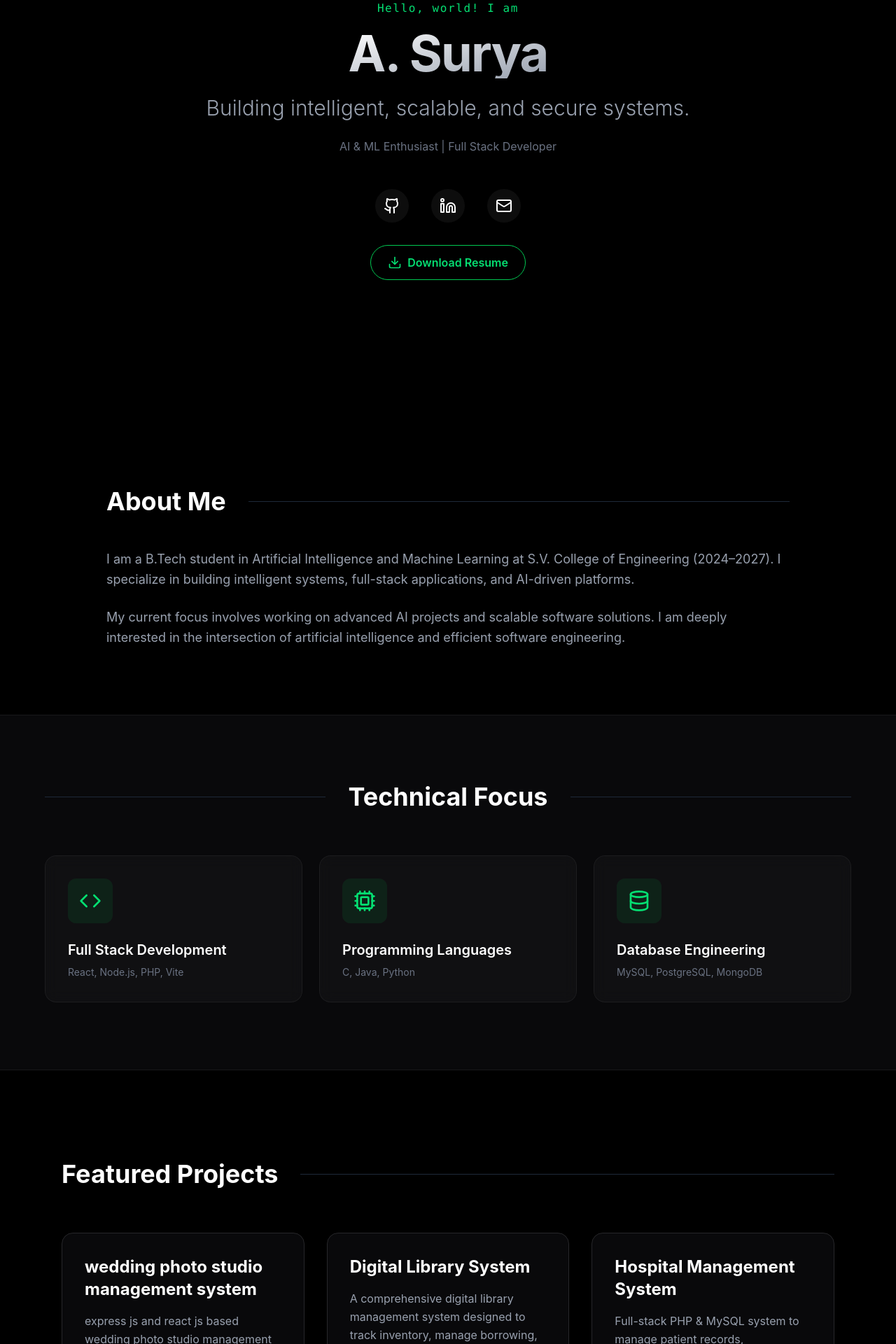
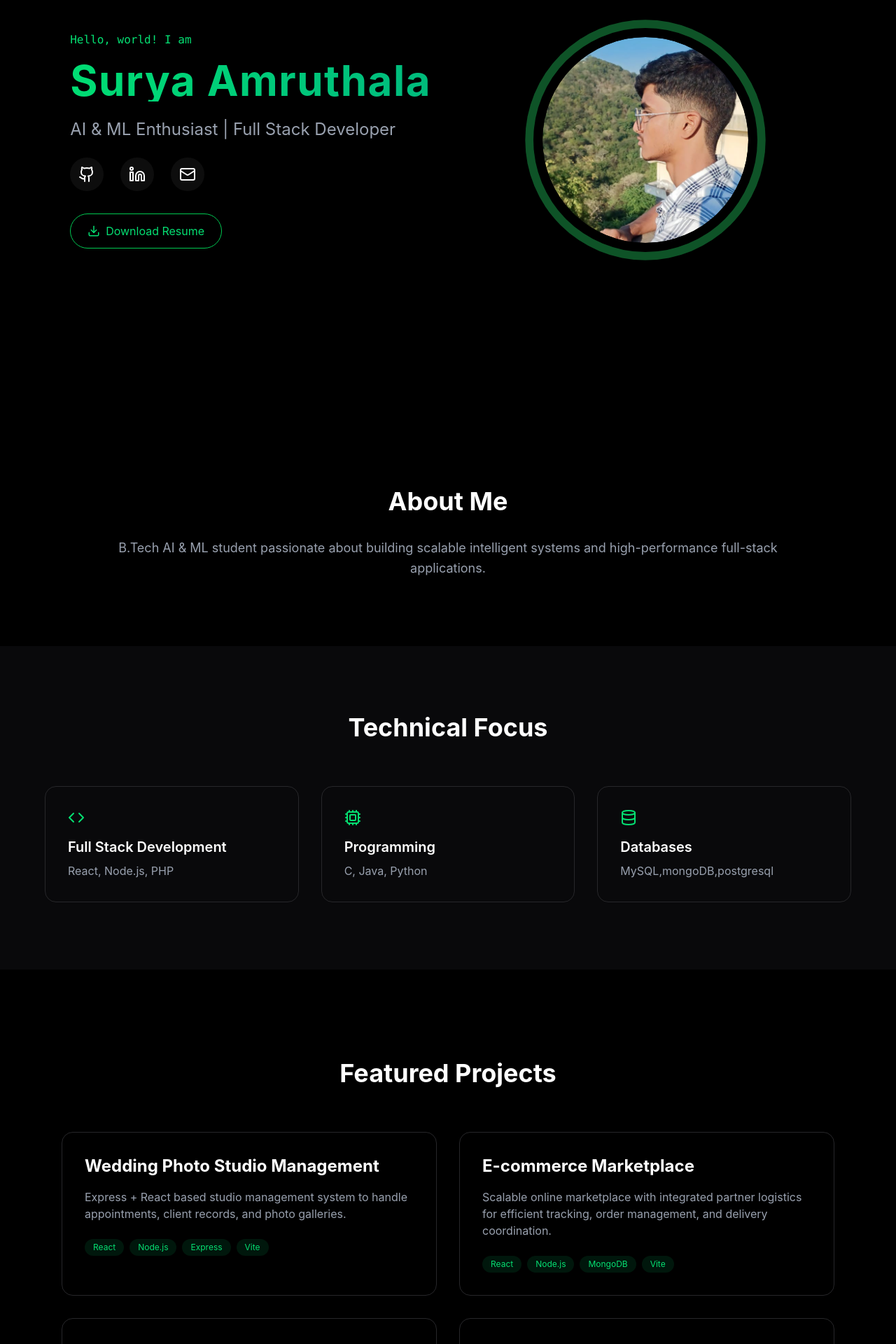
Before and after one commit to suryaamruthala/surya-portfolio, a React (Vite) app: page / in a window 1280 px wide. Shown: the part 200-2120 px from the top of the page at 70% size. Built offline with nearby package versions, Linux system fonts and the light colour scheme.

Commit message:
ui change

```diff
--- a/src/App.css
+++ b/src/App.css
@@ -66,3 +66,18 @@
 .glow-card:hover::before {
   opacity: 1;
 }
+@keyframes ringThickness {
+  0% {
+    box-shadow: 0 0 0 4px rgba(34, 197, 94, 0.9);
+  }
+  50% {
+    box-shadow: 0 0 0 12px rgba(34, 197, 94, 0.4);
+  }
+  100% {
+    box-shadow: 0 0 0 4px rgba(34, 197, 94, 0.9);
+  }
+}
+
+.animate-ringThickness {
+  animation: ringThickness 2.5s ease-in-out infinite;
+}
--- a/src/App.jsx
+++ b/src/App.jsx
@@ -10,17 +10,29 @@ import {
   ExternalLink,
   Sun,
   Moon,
-  Download
+  Download,
 } from "lucide-react";
+import profile from "./assets/profile/surya.jpeg";
 import "./App.css";
 
 export default function App() {
   const [theme, setTheme] = useState("dark");
+  const [scroll, setScroll] = useState(0);
 
   useEffect(() => {
-    // Check for saved theme
     const savedTheme = localStorage.getItem("portfolio-theme") || "dark";
     setTheme(savedTheme);
+
+    const handleScroll = () => {
+      const totalHeight =
+        document.documentElement.scrollHeight -
+        document.documentElement.clientHeight;
+      const scrollPosition = window.scrollY;
+      setScroll((scrollPosition / totalHeight) * 100);
+    };
+
+    window.addEventListener("scroll", handleScroll);
+    return () => window.removeEventListener("scroll", handleScroll);
   }, []);
 
   const toggleTheme = () => {
@@ -32,8 +44,15 @@ export default function App() {
   const isDark = theme === "dark";
 
   return (
-    <div className={`min-h-screen transition-colors duration-300 ${isDark ? "bg-black text-white" : "bg-gray-50 text-slate-900"}`}>
-      <Navbar theme={theme} toggleTheme={toggleTheme} isDark={isDark} />
+    <div className={`min-h-screen transition-colors duration-500 ${isDark ? "bg-black text-white" : "bg-gray-50 text-slate-900"}`}>
+
+      {/* Scroll Progress */}
+      <div
+        className="fixed top-0 left-0 h-1 bg-green-500 z-50 transition-all duration-150"
+        style={{ width: `${scroll}%` }}
+      />
+
+      <Navbar toggleTheme={toggleTheme} isDark={isDark} />
       <Hero isDark={isDark} />
       <About isDark={isDark} />
       <Skills isDark={isDark} />
@@ -48,10 +67,11 @@ export default function App() {
 
 function Navbar({ toggleTheme, isDark }) {
   return (
-    <nav className={`fixed w-full backdrop-blur-md z-50 border-b transition-colors duration-300 ${isDark ? "bg-black/80 border-white/5" : "bg-white/80 border-black/5"}`}>
+    <nav className={`fixed w-full backdrop-blur-xl z-50 border-b ${isDark ? "bg-black/60 border-white/10" : "bg-white/70 border-transparent shadow-sm"}`}>
       <div className="max-w-6xl mx-auto px-6 py-4 flex justify-between items-center">
-        <h1 className="font-bold text-2xl bg-gradient-to-r from-green-500 to-emerald-600 bg-clip-text text-transparent">Surya</h1>
-
+        <h1 className="font-bold text-2xl bg-gradient-to-r from-green-400 to-emerald-500 bg-clip-text text-transparent">
+          Surya Amruthala
+        </h1>
         <div className="flex items-center gap-8">
           <div className="space-x-8 hidden md:block text-sm font-medium tracking-wide">
             <a href="#about" className={`transition-colors ${isDark ? "hover:text-green-400" : "hover:text-green-600"}`}>About</a>
@@ -60,7 +80,10 @@ function Navbar({ toggleTheme, isDark }) {
             <a href="#contact" className={`transition-colors ${isDark ? "hover:text-green-400" : "hover:text-green-600"}`}>Contact</a>
           </div>
 
-          <button onClick={toggleTheme} className={`p-2 rounded-full transition-colors ${isDark ? "bg-white/10 hover:bg-white/20 text-yellow-400" : "bg-black/5 hover:bg-black/10 text-slate-700"}`}>
+        <button
+          onClick={toggleTheme}
+          className={`p-2 rounded-full ${isDark ? "bg-white/10 hover:bg-white/20 text-yellow-400" : "bg-black/5 hover:bg-black/10"}`}
+        >
           {isDark ? <Sun size={20} /> : <Moon size={20} />}
         </button>
         </div>
@@ -73,110 +96,90 @@ function Navbar({ toggleTheme, isDark }) {
 
 function Hero({ isDark }) {
   return (
-    <section className="h-screen flex flex-col justify-center items-center text-center px-6 relative overflow-hidden">
-      {/* Background decorations */}
-      <div className={`absolute top-1/4 left-1/4 w-96 h-96 rounded-full blur-3xl -z-10 transition-colors duration-700 ${isDark ? "bg-green-500/10" : "bg-green-500/20"}`} />
-      <div className={`absolute bottom-1/4 right-1/4 w-96 h-96 rounded-full blur-3xl -z-10 transition-colors duration-700 ${isDark ? "bg-emerald-500/10" : "bg-emerald-500/20"}`} />
+    <section className="min-h-screen flex items-center justify-center px-6 relative overflow-hidden">
 
-      <motion.p
-        initial={{ opacity: 0, y: 20 }}
-        animate={{ opacity: 1, y: 0 }}
-        transition={{ duration: 0.5 }}
-        className={`font-mono mb-4 text-sm md:text-base tracking-widest ${isDark ? "text-green-400" : "text-green-600"}`}
+      <div className="absolute w-96 h-96 bg-green-500/10 blur-3xl rounded-full top-1/4 left-1/4 animate-pulse -z-10" />
+
+      <div className="max-w-6xl mx-auto grid md:grid-cols-2 gap-12 items-center">
+
+        {/* TEXT */}
+        <motion.div initial={{ opacity: 0, x: -40 }} animate={{ opacity: 1, x: 0 }} transition={{ duration: 0.8 }}>
+
+          <p className="font-mono text-green-400 mb-4">
+            Hello, world! I am
+          </p>
+
+          <h1 className="text-5xl md:text-6xl font-bold mb-6 bg-gradient-to-r from-green-400 via-emerald-500 to-green-600 bg-clip-text text-transparent animate-gradient-text tracking-wide whitespace-nowrap overflow-visible">
+            Surya Amruthala
+          </h1>
+
+          <h2 className="text-xl md:text-2xl text-gray-400 mb-6">
+            AI & ML Enthusiast | Full Stack Developer
+          </h2>
+
+          <div className="flex gap-6 mt-6">
+            <a href="https://github.com/suryaamruthala" target="_blank" rel="noopener noreferrer"
+              className="p-3 rounded-full bg-white/5 hover:bg-green-500 hover:text-black transition">
+              <Github />
+            </a>
+            <a href="https://www.linkedin.com/in/surya-a-650a7422b" target="_blank" rel="noopener noreferrer"
+              className="p-3 rounded-full bg-white/5 hover:bg-green-500 hover:text-black transition">
+              <Linkedin />
+            </a>
+            <a href="mailto:suryaamruthala@gmail.com"
+              className="p-3 rounded-full bg-white/5 hover:bg-green-500 hover:text-black transition">
+              <Mail />
+            </a>
+          </div>
+
+          <a
+            href="/resume.pdf"
+            download
+            className="inline-flex items-center gap-2 mt-8 px-6 py-3 border border-green-500 text-green-400 rounded-full hover:bg-green-500 hover:text-black transition"
           >
-        Hello, world! I am
-      </motion.p>
-
-      <motion.h1
-        initial={{ opacity: 0, scale: 0.9 }}
-        animate={{ opacity: 1, scale: 1 }}
-        transition={{ duration: 0.7, delay: 0.2 }}
-        className={`text-5xl md:text-7xl font-bold tracking-tight bg-gradient-to-br bg-clip-text text-transparent ${isDark ? "from-white to-gray-400" : "from-slate-900 to-slate-500"}`}
-      >
-        A. Surya
-      </motion.h1>
-
-      <motion.h2
-        initial={{ opacity: 0 }}
-        animate={{ opacity: 1 }}
-        transition={{ duration: 0.7, delay: 0.4 }}
-        className={`mt-6 text-xl md:text-3xl font-light ${isDark ? "text-gray-400" : "text-slate-600"}`}
-      >
-        Building intelligent, scalable, and secure systems.
-      </motion.h2>
-
-      <motion.p
-        initial={{ opacity: 0 }}
-        animate={{ opacity: 1 }}
-        transition={{ duration: 0.7, delay: 0.6 }}
-        className={`mt-6 text-base max-w-2xl leading-relaxed ${isDark ? "text-gray-500" : "text-slate-500"}`}
-      >
-        AI & ML Enthusiast | Full Stack Developer
-      </motion.p>
-
-      <motion.div
-        initial={{ opacity: 0, y: 20 }}
-        animate={{ opacity: 1, y: 0 }}
-        transition={{ duration: 0.7, delay: 0.8 }}
-        className="flex gap-8 mt-12"
-      >
-        <a href="https://github.com/suryaamruthala" target="_blank" rel="noopener noreferrer" className={`p-3 rounded-full transition-all duration-300 ${isDark ? "bg-white/5 hover:bg-green-500 hover:text-black" : "bg-black/5 hover:bg-green-500 hover:text-white"}`}>
-          <Github className="w-6 h-6" />
-        </a>
-        <a href="https://www.linkedin.com/in/surya-a-650a7422b" target="_blank" rel="noopener noreferrer" className={`p-3 rounded-full transition-all duration-300 ${isDark ? "bg-white/5 hover:bg-green-500 hover:text-black" : "bg-black/5 hover:bg-green-500 hover:text-white"}`}>
-          <Linkedin className="w-6 h-6" />
-        </a>
-        <a href="mailto:8522824487" className={`p-3 rounded-full transition-all duration-300 ${isDark ? "bg-white/5 hover:bg-green-500 hover:text-black" : "bg-black/5 hover:bg-green-500 hover:text-white"}`}>
-          <Mail className="w-6 h-6" />
+            <Download size={18} />
+            Download Resume
           </a>
         </motion.div>
 
+       {/* IMAGE */}
 <motion.div
-        initial={{ opacity: 0, y: 20 }}
-        animate={{ opacity: 1, y: 0 }}
-        transition={{ duration: 0.7, delay: 1 }}
-        className="mt-8"
+  initial={{ opacity: 0, x: 40 }}
+  animate={{ opacity: 1, x: 0 }}
+  transition={{ duration: 0.8 }}
+  className="flex justify-center"
 >
-        <a
-          href="/resume.pdf"
-          download
-          className={`flex items-center gap-2 px-6 py-3 font-semibold rounded-full transition-all duration-300 border ${isDark ? "border-green-500 text-green-400 hover:bg-green-500 hover:text-black" : "border-green-600 text-green-600 hover:bg-green-600 hover:text-white"}`}
-        >
-          <Download className="w-5 h-5" />
-          Download Resume
-        </a>
+  <div className="relative w-64 h-64 md:w-80 md:h-80 flex items-center justify-center">
+
+    {/* Pulsing Thick Green Ring */}
+<div className="absolute w-full h-full rounded-full animate-ringThickness" />
+
+    {/* Static Profile Image */}
+    <div className="w-[92%] h-[92%] rounded-full overflow-hidden bg-black">
+      <img
+        src={profile}
+        alt="Surya"
+        className="w-full h-full object-cover rounded-full"
+      />
+    </div>
+
+  </div>
 </motion.div>
+      </div>
     </section>
   );
 }
 
 /* ================= ABOUT ================= */
 
-function About({ isDark }) {
+function About() {
   return (
-    <section id="about" className="py-24 px-6 max-w-5xl mx-auto">
-      <motion.div
-        initial={{ opacity: 0, y: 40 }}
-        whileInView={{ opacity: 1, y: 0 }}
-        viewport={{ once: true }}
-        transition={{ duration: 0.6 }}
-      >
-        <div className="flex items-center gap-4 mb-12">
-          <h2 className={`text-3xl md:text-4xl font-bold ${isDark ? "text-white" : "text-slate-900"}`}>About Me</h2>
-          <div className={`h-[1px] flex-1 ml-4 ${isDark ? "bg-gray-800" : "bg-slate-200"}`} />
-        </div>
-
-        <div className={`leading-relaxed space-y-6 text-lg ${isDark ? "text-gray-400" : "text-slate-600"}`}>
-          <p>
-            I am a B.Tech student in Artificial Intelligence and Machine Learning
-            at S.V. College of Engineering (2024–2027). I specialize in building
-            intelligent systems, full-stack applications, and AI-driven platforms.
+    <section id="about" className="py-24 px-6 max-w-5xl mx-auto text-center">
+      <h2 className="text-4xl font-bold mb-8">About Me</h2>
+      <p className="text-lg text-gray-400 leading-relaxed">
+        B.Tech AI & ML student passionate about building scalable intelligent systems
+        and high-performance full-stack applications.
       </p>
-          <p>
-            My current focus involves working on advanced AI projects and scalable software solutions. I am deeply interested in the intersection of artificial intelligence and efficient software engineering.
-          </p>
-        </div>
-      </motion.div>
     </section>
   );
 }
@@ -185,39 +188,23 @@ function About({ isDark }) {
 
 function Skills({ isDark }) {
   const skills = [
-    { name: "Full Stack Development", icon: <Code className="w-8 h-8" />, desc: "React, Node.js, PHP, Vite" },
-    { name: "Programming Languages", icon: <Cpu className="w-8 h-8" />, desc: "C, Java, Python" },
-    { name: "Database Engineering", icon: <Database className="w-8 h-8" />, desc: "MySQL, PostgreSQL, MongoDB" }
+    { name: "Full Stack Development", icon: <Code />, desc: "React, Node.js, PHP" },
+    { name: "Programming", icon: <Cpu />, desc: "C, Java, Python" },
+    { name: "Databases", icon: <Database />, desc: "MySQL,mongoDB,postgresql" },
   ];
+  return (
+    <section id="skills" className={`py-24 px-6 ${isDark ? "bg-zinc-950 text-white" : "bg-gray-50 text-slate-900"}`}>
+      <h2 className="text-4xl font-bold text-center mb-16">Technical Focus</h2>
 
-  return (
-    <section id="skills" className={`py-24 px-6 border-y transition-colors duration-300 ${isDark ? "bg-zinc-950 border-zinc-900" : "bg-white border-slate-200"}`}>
-      <div className="max-w-6xl mx-auto">
-        <div className="flex items-center gap-4 mb-16 justify-center">
-          <div className={`h-[1px] flex-1 hidden md:block mr-4 ${isDark ? "bg-gray-800" : "bg-slate-200"}`} />
-          <h2 className="text-3xl md:text-4xl font-bold">Technical Focus</h2>
-          <div className={`h-[1px] flex-1 hidden md:block ml-4 ${isDark ? "bg-gray-800" : "bg-slate-200"}`} />
-        </div>
-
-        <div className="grid md:grid-cols-3 gap-6">
+      <div className="grid md:grid-cols-3 gap-8 max-w-6xl mx-auto">
         {skills.map((skill, i) => (
-            <motion.div
-              initial={{ opacity: 0, y: 20 }}
-              whileInView={{ opacity: 1, y: 0 }}
-              viewport={{ once: true }}
-              transition={{ duration: 0.5, delay: i * 0.1 }}
-              whileHover={{ y: -5 }}
-              key={i}
-              className={`p-8 rounded-2xl group transition-colors border ${isDark ? "glass-panel hover:border-green-500/50" : "bg-slate-50 border-slate-200 hover:border-green-500 shadow-sm"}`}
-            >
-              <div className={`mb-6 w-16 h-16 rounded-xl flex items-center justify-center transition-all ${isDark ? "text-green-400 bg-green-500/10 group-hover:bg-green-500 group-hover:text-black" : "text-green-600 bg-green-500/20 group-hover:bg-green-500 group-hover:text-white"}`}>
-                {skill.icon}
-              </div>
-              <h3 className={`text-xl font-semibold mb-2 ${isDark ? "text-white" : "text-slate-900"}`}>{skill.name}</h3>
-              <p className={`text-sm ${isDark ? "text-gray-500" : "text-slate-500"}`}>{skill.desc}</p>
+          <motion.div key={i} whileHover={{ y: -6 }}
+            className={`p-8 rounded-2xl transition-all ${isDark ? "border border-zinc-800 hover:border-green-500 hover:border-2" : "bg-white shadow hover:shadow-lg"}`}>
+            <div className="mb-4 text-green-400">{skill.icon}</div>
+            <h3 className="text-xl font-semibold mb-2">{skill.name}</h3>
+            <p className={`${isDark ? "text-gray-400" : "text-gray-600"}`}>{skill.desc}</p>
           </motion.div>
         ))}
-        </div>
       </div>
     </section>
   );
@@ -225,66 +212,49 @@ function Skills({ isDark }) {
 
 /* ================= PROJECTS ================= */
 
-function Projects({ isDark }) {
+function Projects({ isDark, loading }) {
   const projects = [
     {
-      title: "wedding photo studio management system",
-      desc: "express js and react js based wedding photo studio management system to manage appointments, client records, and photo galleries.",
+      title: "Wedding Photo Studio Management",
+      desc: "Express + React based studio management system to handle appointments, client records, and photo galleries.",
       tags: ["React", "Node.js", "Express", "Vite"],
-      link: "#"
+      link: "#",
     },
-
+    {
+      title: "E-commerce Marketplace",
+      desc: "Scalable online marketplace with integrated partner logistics for efficient tracking, order management, and delivery coordination.",
+      tags: ["React", "Node.js", "MongoDB", "Vite"],
+      link: "#",
+    },
     {
       title: "Digital Library System",
       desc: "A comprehensive digital library management system designed to track inventory, manage borrowing, and streamline administrative tasks for academic institutions.",
       tags: ["Python", "Database", "Management"],
-      link: "#"
+      link: "#",
     },
-
     {
       title: "Hospital Management System",
       desc: "Full-stack PHP & MySQL system to manage patient records, appointments, billing, and hospital administration workflows.",
       tags: ["PHP", "MySQL", "JavaScript", "HTML/CSS"],
-      link: "#"
+      link: "#",
     },
   ];
-
   return (
     <section id="projects" className="py-32 px-6 max-w-6xl mx-auto">
-      <div className="flex items-center gap-4 mb-16">
-        <h2 className="text-3xl md:text-4xl font-bold">Featured Projects</h2>
-        <div className={`h-[1px] flex-1 ml-4 ${isDark ? "bg-gray-800" : "bg-slate-200"}`} />
-      </div>
+      <h2 className="text-4xl font-bold text-center mb-16">Featured Projects</h2>
 
-      <div className="grid md:grid-cols-2 lg:grid-cols-3 gap-8">
+      <div className="grid md:grid-cols-2 gap-8">
         {projects.map((project, i) => (
-          <motion.div
-            initial={{ opacity: 0, scale: 0.95 }}
-            whileInView={{ opacity: 1, scale: 1 }}
-            viewport={{ once: true }}
-            transition={{ duration: 0.5, delay: i * 0.1 }}
-            key={i}
-            className={`group flex flex-col h-full border rounded-2xl overflow-hidden transition-colors ${isDark ? "glow-card bg-zinc-950 border-zinc-800 hover:border-zinc-700" : "bg-white border-slate-200 hover:border-slate-300 hover:shadow-lg"}`}
-          >
-            <div className="p-8 flex-1 flex flex-col">
-              <h3 className={`text-2xl font-bold mb-4 transition-colors ${isDark ? "group-hover:text-green-400 text-white" : "group-hover:text-green-600 text-slate-900"}`}>
-                {project.title}
-              </h3>
-              <p className={`leading-relaxed mb-8 flex-1 ${isDark ? "text-gray-400" : "text-slate-600"}`}>
-                {project.desc}
-              </p>
-
-              <div className="flex flex-wrap gap-2 mb-8">
-                {project.tags.map(tag => (
-                  <span key={tag} className={`text-xs font-mono px-3 py-1 rounded-full ${isDark ? "text-green-400 bg-green-400/10" : "text-green-700 bg-green-100"}`}>
+          <motion.div key={i} whileHover={{ scale: 1.03 }}
+            className={`p-8 rounded-2xl transition-all ${isDark ? "border border-zinc-800 hover:border-green-500 hover:border-2" : "bg-white shadow hover:shadow-lg"}`}>
+            <h3 className="text-2xl font-bold mb-4">{project.title}</h3>
+            <p className={`${isDark ? "text-gray-400" : "text-gray-700"} mb-6`}>{project.desc}</p>
+            <div className="flex gap-2">
+              {project.tags.map((tag) => (
+                <span key={tag} className="text-xs px-3 py-1 bg-green-400/10 text-green-400 rounded-full">
                   {tag}
                 </span>
               ))}
-              </div>
-
-              <a href={project.link} className={`inline-flex items-center text-sm font-semibold transition-colors ${isDark ? "hover:text-green-400 text-white" : "hover:text-green-600 text-slate-900"}`}>
-                View Details <ExternalLink size={16} className="ml-2 group-hover:translate-x-1 transition-transform" />
-              </a>
             </div>
           </motion.div>
         ))}
@@ -294,47 +264,34 @@ function Projects({ isDark }) {
 }
 
 /* ================= CONTACT ================= */
-
 function Contact({ isDark }) {
   return (
-    <section id="contact" className={`py-32 px-6 border-t text-center relative overflow-hidden transition-colors duration-300 ${isDark ? "bg-zinc-950 border-zinc-900" : "bg-white border-slate-200"}`}>
-      <div className={`absolute top-1/2 left-1/2 -translate-x-1/2 -translate-y-1/2 w-full max-w-2xl h-96 rounded-full blur-3xl -z-10 transition-colors duration-700 ${isDark ? "bg-green-500/5" : "bg-green-500/10"}`} />
-
-      <motion.div
-        initial={{ opacity: 0, y: 20 }}
-        whileInView={{ opacity: 1, y: 0 }}
-        viewport={{ once: true }}
+    <section
+      id="contact"
+      className={`py-32 text-center ${
+        isDark ? "bg-zinc-950 text-white" : "bg-gray-50 text-slate-900"
+      }`}
     >
-        <h2 className={`text-4xl md:text-5xl font-bold mb-6 ${isDark ? "text-white" : "text-slate-900"}`}>Let's Work Together</h2>
-        <p className={`mb-10 max-w-xl mx-auto text-lg ${isDark ? "text-gray-400" : "text-slate-600"}`}>
-          I'm currently looking for new opportunities and collaborations. Whether you have a question or just want to say hi, I'll try my best to get back to you!
-        </p>
+      <h2 className="text-4xl font-bold mb-6">Let's Work Together</h2>
 
       <a
-          href="mailto:suryaamruthala@gmail.com"
-          className={`inline-block font-bold px-10 py-4 rounded-xl transition-transform hover:scale-105 ${isDark ? "bg-green-500 hover:bg-green-400 text-black" : "bg-green-600 hover:bg-green-500 text-white"}`}
+  href="https://mail.google.com/mail/?view=cm&fs=1&to=suryaamruthala@gmail.com&su=i%20want%20to%20work%20with%20you&body=Hi%20Surya%2C%0A%0AI%20came%20across%20your%20portfolio%20and%20would%20love%20to%20connect.%0A%0ARegards%2C%20"
+  target="_blank"
+  rel="noopener noreferrer"
+  className="inline-block px-10 py-4 bg-green-500 text-black rounded-xl hover:shadow-[0_0_25px_rgba(34,197,94,0.5)] transition"
 >
   Say Hello
 </a>
-      </motion.div>
     </section>
   );
 }
 
 /* ================= FOOTER ================= */
 
-function Footer({ isDark }) {
+function Footer() {
   return (
-    <footer className={`py-8 text-center border-t transition-colors duration-300 ${isDark ? "bg-black border-zinc-900" : "bg-slate-50 border-slate-200"}`}>
-      <div className="flex justify-center gap-6 mb-4">
-        <a href="https://github.com/suryaamruthala" target="_blank" rel="noopener noreferrer" className={`transition-colors ${isDark ? "text-gray-500 hover:text-white" : "text-slate-400 hover:text-slate-900"}`}>
-          <Github className="w-5 h-5" />
-        </a>
-        <a href="https://www.linkedin.com/in/surya-a-650a7422b" target="_blank" rel="noopener noreferrer" className={`transition-colors ${isDark ? "text-gray-500 hover:text-white" : "text-slate-400 hover:text-slate-900"}`}>
-          <Linkedin className="w-5 h-5" />
-        </a>
-      </div>
-      <p className={`text-sm font-mono ${isDark ? "text-gray-600" : "text-slate-500"}`}>
+    <footer className="py-8 text-center bg-black border-t border-zinc-900">
+      <p className="text-sm text-gray-600">
         Designed & Built by A. Surya © {new Date().getFullYear()}
       </p>
     </footer>
```
Also changed, not shown: src/assets/profile/surya.jpeg (added), src/assets/profile/surya1.jpeg (added). Lines whose indentation alone changed are shown as unchanged.
